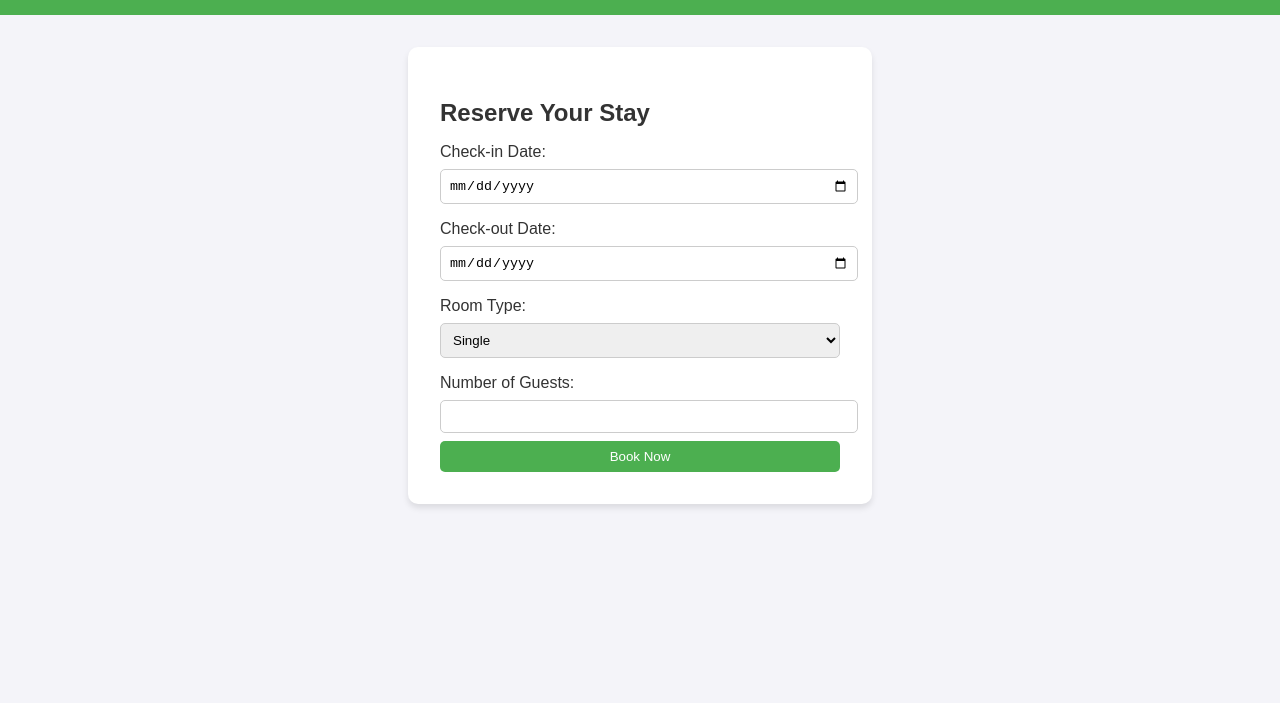
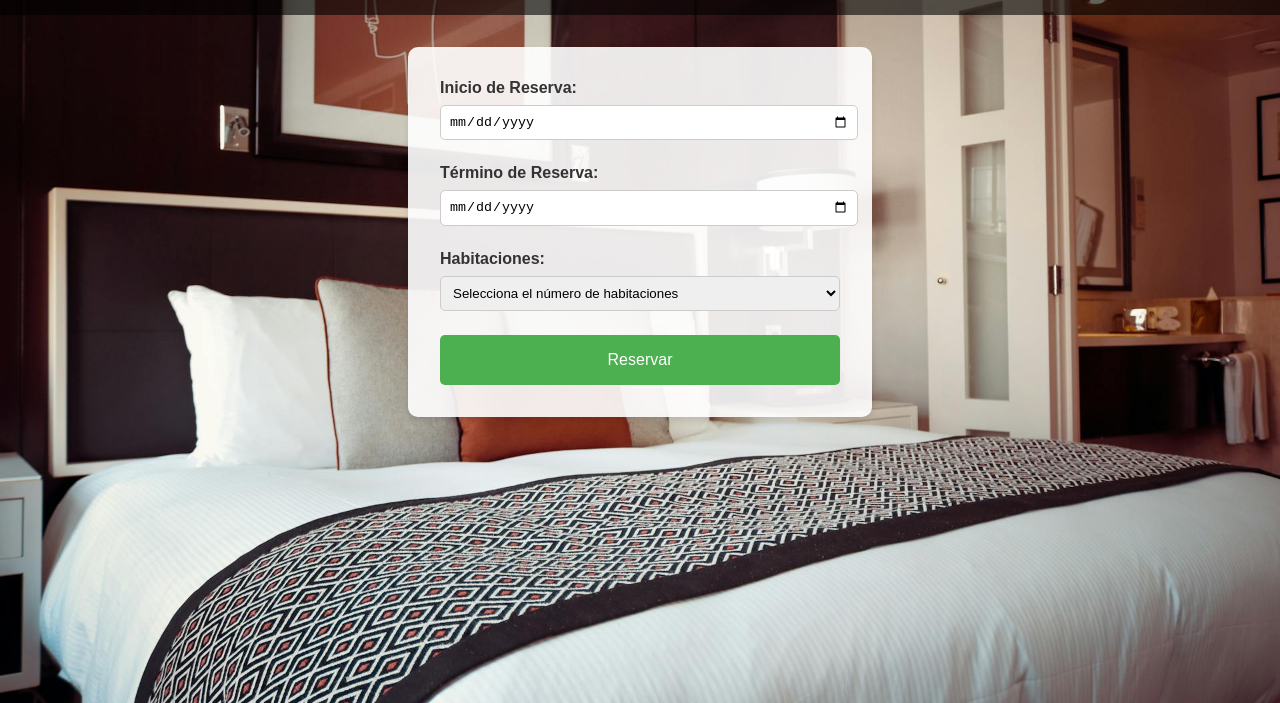
Before and after one commit to r3xyzz/Evaluacion-Arquitectura-KRYTHANAR, a plain HTML site: page Reserva.html in a window 1280 px wide. Shown: the part 97-800 px from the top of the page. Drawn offline with Linux system fonts and the light colour scheme.

Commit message:
reserva estilo

```diff
--- a/CSS/EstiloReserva.css
+++ b/CSS/EstiloReserva.css
@@ -1,75 +1,82 @@
+html, body {
+    height: 100%;
+}
+
 body {
     font-family: Arial, sans-serif;
     margin: 0;
     padding: 0;
-    background-color: #f4f4f9;
+    background-image: url('/IMG/fondo-2.jpg'); /* Ruta a la imagen de fondo */
+    background-size: cover; /* Asegura que cubra toda la pantalla */
+    background-position: center; /* Centra la imagen */
+    background-repeat: no-repeat; /* No repite la imagen */
     color: #333;
 }
 
-header {
-    background-color: #4CAF50;
+.header {
+    display: flex;
+    align-items: center;
+    justify-content: center;
+    background-color: rgba(0, 0, 0, 0.6); /* Fondo translúcido */
+    padding: 1rem;
     color: white;
-    text-align: center;
-    padding: 1rem 0;
+}
+
+.header .logo {
+    width: 50px;
+    height: 50px;
+    margin-right: 1rem;
 }
 
 main {
     display: flex;
-    flex-direction: column;
-    align-items: center;
-    margin: 2rem;
+    justify-content: center;
+    margin-top: 2rem;
 }
 
 .booking-form {
-    background-color: white;
+    background-color: rgba(255, 255, 255, 0.9); /* Fondo blanco con transparencia */
     padding: 2rem;
     border-radius: 10px;
     box-shadow: 0 4px 6px rgba(0, 0, 0, 0.1);
+    width: 100%;
     max-width: 400px;
-    width: 100%;
 }
 
-.booking-form h2 {
-    margin-bottom: 1rem;
+.booking-form form {
+    display: flex;
+    flex-direction: column;
 }
 
-.booking-form label {
-    display: block;
-    margin-top: 1rem;
+.form-group {
+    margin-bottom: 1.5rem;
 }
 
-.booking-form input,
-.booking-form select,
-.booking-form button {
+.form-group label {
+    display: block;
+    margin-bottom: 0.5rem;
+    font-weight: bold;
+}
+
+.form-group input,
+.form-group select {
     width: 100%;
     padding: 0.5rem;
-    margin-top: 0.5rem;
     border: 1px solid #ccc;
     border-radius: 5px;
 }
 
-.booking-form button {
+button {
+    padding: 1rem;
+    border: none;
+    border-radius: 5px;
     background-color: #4CAF50;
     color: white;
-    border: none;
+    font-size: 1rem;
     cursor: pointer;
+    transition: background-color 0.3s ease;
 }
 
-.booking-form button:hover {
+button:hover {
     background-color: #45a049;
 }
-
-.hidden {
-    display: none;
-}
-
-#confirmation {
-    margin-top: 2rem;
-    text-align: center;
-    background-color: white;
-    padding: 2rem;
-    border-radius: 10px;
-    box-shadow: 0 4px 6px rgba(0, 0, 0, 0.1);
-    max-width: 400px;
-    width: 100%;
-}
--- a/Reserva.html
+++ b/Reserva.html
@@ -3,41 +3,43 @@
 <head>
     <meta charset="UTF-8">
     <meta name="viewport" content="width=device-width, initial-scale=1.0">
-    <title>Reserva Hotel Booking</title>
+    <title>Formulario de Reserva</title>
     <link rel="stylesheet" href="CSS/EstiloReserva.css">
 </head>
 <body>
-    <header>
-        <h1>KRYSTHANAR Hotel Booking</h1>
+    <header class="header">
+        <img src="/IMG/Logo.png" alt="Logo" class="logo">
+        <h1>Formulario de Reserva</h1>
     </header>
 
     <main>
         <section class="booking-form">
-            <h2>Reserve Your Stay</h2>
             <form id="bookingForm">
-                <label for="checkin">Check-in Date:</label>
-                <input type="date" id="checkin" name="checkin" required>
+                <div class="form-group">
+                    <label for="startDate">Inicio de Reserva:</label>
+                    <input type="date" id="startDate" name="startDate" required>
+                </div>
 
-                <label for="checkout">Check-out Date:</label>
-                <input type="date" id="checkout" name="checkout" required>
+                <div class="form-group">
+                    <label for="endDate">Término de Reserva:</label>
+                    <input type="date" id="endDate" name="endDate" required>
+                </div>
 
-                <label for="roomType">Room Type:</label>
-                <select id="roomType" name="roomType" required>
-                    <option value="single">Single</option>
-                    <option value="double">Double</option>
-                    <option value="suite">Suite</option>
-                </select>
+                <div class="form-group">
+                    <label for="rooms">Habitaciones:</label>
+                    <select id="rooms" name="rooms" required>
+                        <option value="" disabled selected>Selecciona el número de habitaciones</option>
+                        <!-- Genera las opciones de 1 a 10 -->
+                        <script>
+                            for (let i = 1; i <= 10; i++) {
+                                document.write(`<option value="${i}">${i}</option>`);
+                            }
+                        </script>
+                    </select>
+                </div>
 
-                <label for="guests">Number of Guests:</label>
-                <input type="number" id="guests" name="guests" min="1" max="10" required>
-
-                <button type="submit">Book Now</button>
+                <button type="submit">Reservar</button>
             </form>
-        </section>
-
-        <section id="confirmation" class="hidden">
-            <h2>Booking Confirmation</h2>
-            <p id="confirmationMessage"></p>
         </section>
     </main>
 
```
